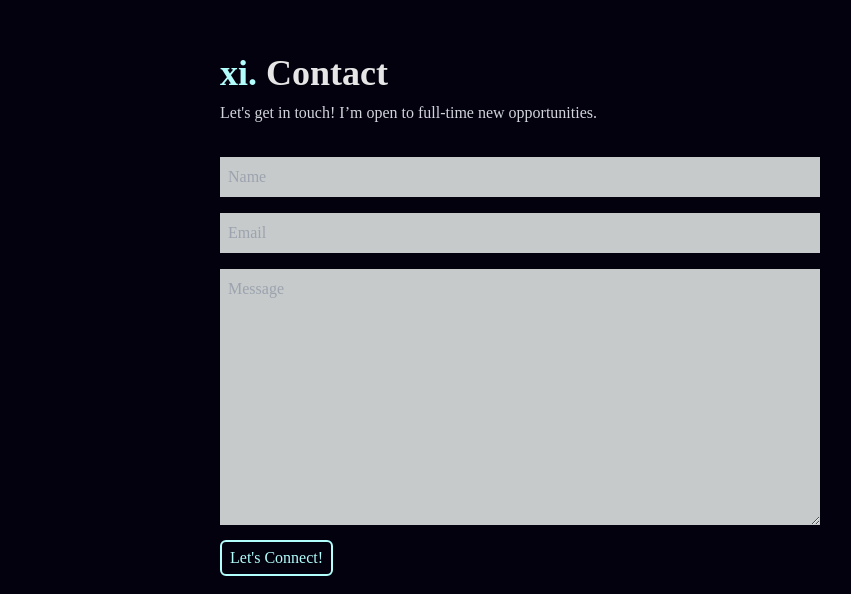
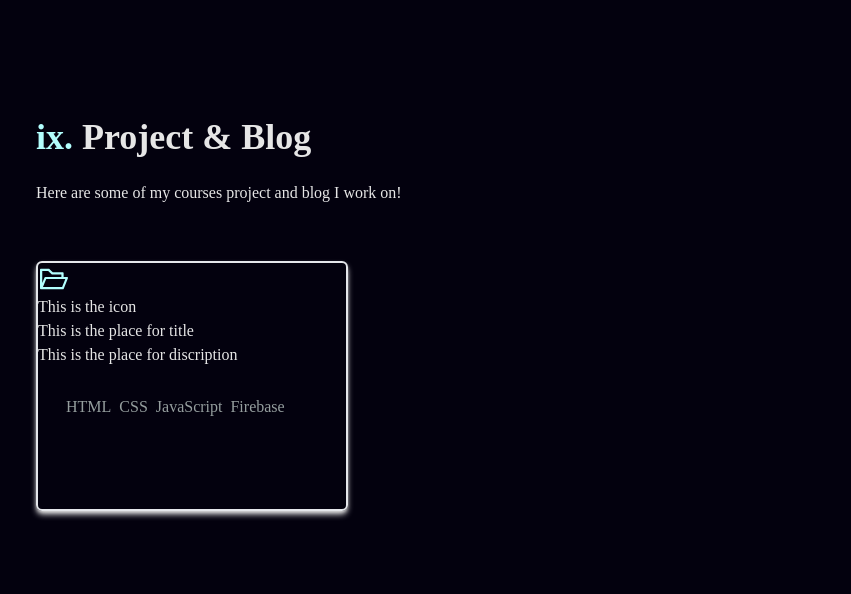
Before and after one commit to a253698/My-Web, a React (Create React App) app: page / in a window 1280 px wide. Shown: the part 3286-3880 px from the top of the page, without its empty margins (120-971 px from the left). Built offline with nearby package versions, Linux system fonts and the light colour scheme.

Commit message:
contact edit

```diff
--- a/src/App.js
+++ b/src/App.js
@@ -4,6 +4,7 @@ import About from "./components/About";
 import Work from "./components/Work";
 import Contact from "./components/Contact";
 import Skills from "./components/Skills";
+import ProjectBlog from "./components/ProjectBlog";
 
 function App() {
   return (
@@ -13,6 +14,7 @@ function App() {
       <About />
       <Skills />
       <Work />
+      <ProjectBlog />
       <Contact />
     </div>
   );
--- a/src/components/Contact.jsx
+++ b/src/components/Contact.jsx
@@ -80,6 +80,12 @@ export const Contact = () => {
             value="Let's Connect!"
           />
         </div>
+        {/* email success message*/}
+        <div>
+          <a className="text-[#b2fefd]">
+            Thank you so much! I will get back to you asap!
+          </a>
+        </div>
       </form>
     </div>
   );
--- a/src/components/Home.jsx
+++ b/src/components/Home.jsx
@@ -3,7 +3,7 @@ import { HiArrowNarrowRight } from "react-icons/hi";
 
 const Home = () => {
   return (
-    <div className="w-full h-screen bg-[#03010E]">
+    <div name="home" className="w-full h-screen bg-[#03010E]">
       {/*container text*/}
       <div className="max-w-[1000px] mx-auto px-8 flex flex-col justify-center h-full">
         <p className="text-[#b2fefd]">Hi my name is </p>
--- a/src/components/Navbar.jsx
+++ b/src/components/Navbar.jsx
@@ -19,7 +19,7 @@ const Navbar = () => {
   return (
     <div className="fixed w-full h-[80px] flex justify-between items-center px-4 bg-[#03010E] text-[#e8e8e8]">
       <div>
-        <img src={Logo} alt="Logo Image" style={{ width: "50px" }} />
+        <img src={Logo} alt="Logo Image" style={{ width: "50px" }} onClick="" />
       </div>
       {/*navbar menu*/}
       <ul className="hidden md:flex items-center">
@@ -110,13 +110,13 @@ const Navbar = () => {
         </li>
         <li className="py-6 text-4xl">
           {" "}
-          <Link  onClick={handleClick} to="contact" smooth={true} duration={500}>
+          <Link onClick={handleClick} to="contact" smooth={true} duration={500}>
             <a className="text-[#b2fefd]">xi. </a>Contact
           </Link>
         </li>
       </ul>
 
-      {/*social media*/}
+      {/*social media button on the left*/}
       <div className="hidden lg:flex fixed flex-col top-[35%] left-0">
         <ul>
           <li className="w-[160px] h-[60px] flex justify-between items-center ml-[-100px] hover:ml-[-10px] duration-300 ">
--- /dev/null
+++ b/src/components/ProjectBlog.jsx
@@ -0,0 +1,52 @@
+import React from "react";
+import { AiOutlineFolderOpen } from "react-icons/ai";
+
+const ProjectBlog = () => {
+  return (
+    <div
+      name="projectBlog"
+      className="w-fill md:h-screen bg-[#03010E] text-[#E6E6E6]"
+    >
+      <div className="max-w-[1000px] mx-auto p-4 flex flex-col justify-center w-full h-full">
+        <div className="pb-8">
+          <p className="text-4xl font-bold inline">
+            <a className="text-[#b2fefd]">ix. </a>
+            Project &#38; Blog
+          </p>
+          <p className="py-6">
+            Here are some of my courses project and blog I work on!
+          </p>
+        </div>
+        <div className="grid sm:grid-cols-2 md:grid-cols-3 gap-4">
+          {/* Work 1*/}
+          {/* Grid Image*/}
+          <div className="border-2 shadow-md shadow-[#E6E6E6] group container rounded-md  justify-center items-center mx-auto work-content-div">
+            <header className="">
+              <span>
+                <AiOutlineFolderOpen className="text-[#b2fefd]" size="2rem" />
+              </span>
+
+              <div className="project-top"> This is the icon</div>
+              <div className="project-title"> This is the place for title</div>
+              <div className="project-discription">
+                This is the place for discription
+              </div>
+            </header>
+            <footer className="m-2 text-[#959e9e] p-4">
+              <ul className="flex m-0">
+                <li className="p-1 float-left">HTML</li>
+                <li className="p-1 float-left">CSS</li>
+                <li className="p-1 float-left">JavaScript</li>
+                <li className="p-1 float-left">Firebase</li>
+              </ul>
+            </footer>
+
+            {/* Hover Effect */}
+          </div>
+        </div>
+      </div>
+    </div>
+  );
+};
+
+export default ProjectBlog;
```
